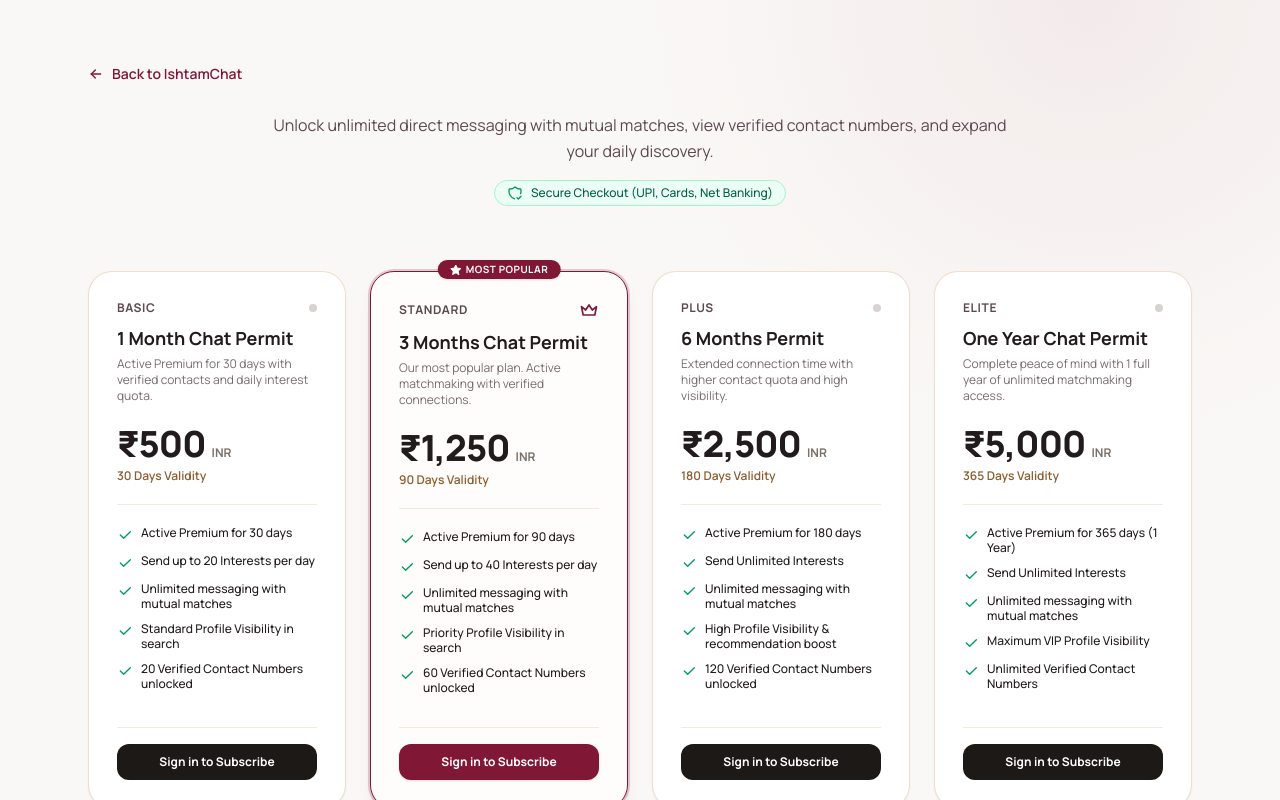
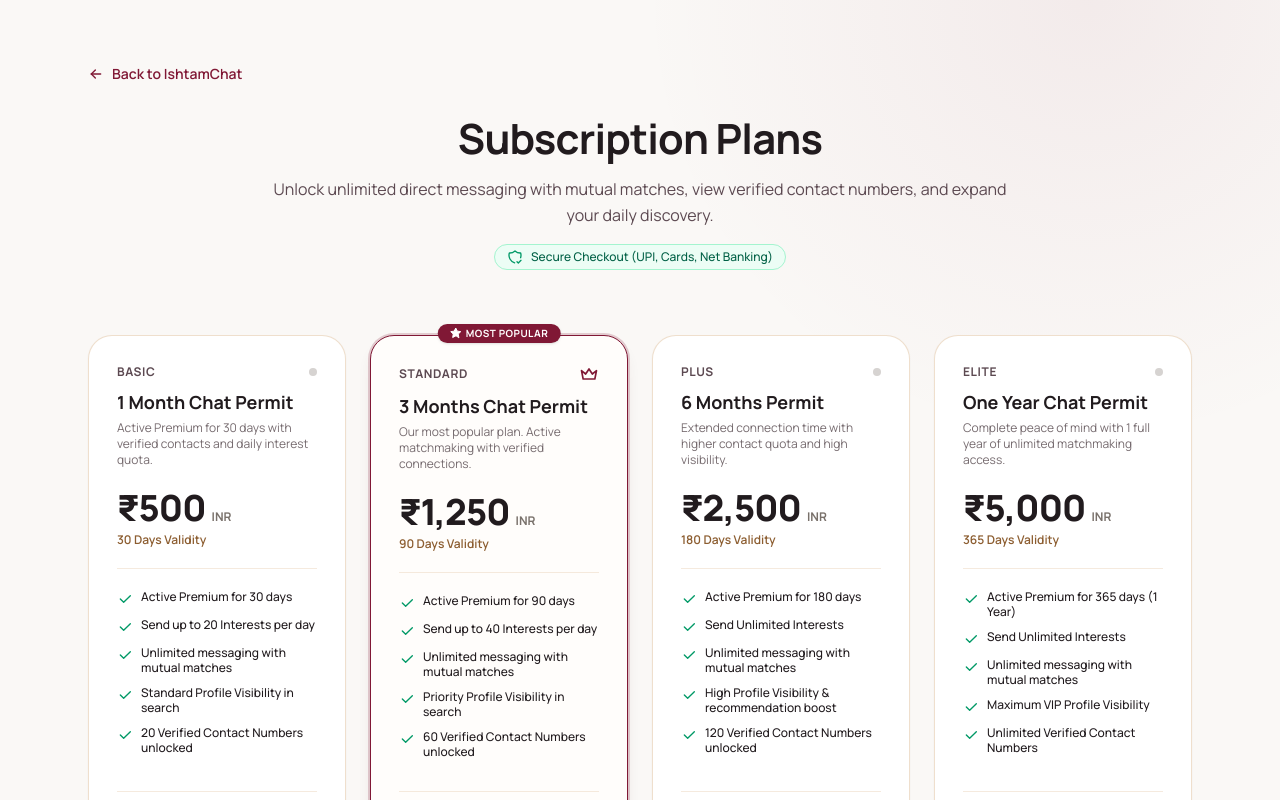
Before and after one commit to SafeerSha/matrimony-frontend, a Next.js app: page /pricing in a window 1280 px wide. Shown: the top 800 px of the page. Built offline with nearby package versions, Linux system fonts and the light colour scheme; no server answers.

Commit message:
title for pricing page

```diff
--- a/src/app/pricing/page.tsx
+++ b/src/app/pricing/page.tsx
@@ -26,6 +26,9 @@ export default function PricingPage() {
 
       {/* Header */}
       <div className="text-center max-w-3xl mx-auto mb-12 sm:mb-16">
+        <h2 className="mt-4 font-editorial-title text-2xl sm:text-4xl lg:text-[2.6rem] font-bold text-[#211B1E] tracking-tight leading-tight">
+          Subscription Plans
+        </h2>
         <p className="mt-3 text-sm sm:text-base text-[var(--muted)] leading-relaxed">
           Unlock unlimited direct messaging with mutual matches, view verified contact numbers, and expand your daily discovery.
         </p>
```
